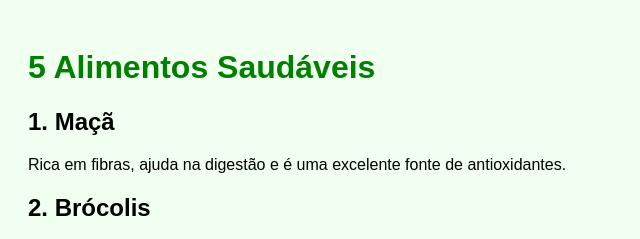
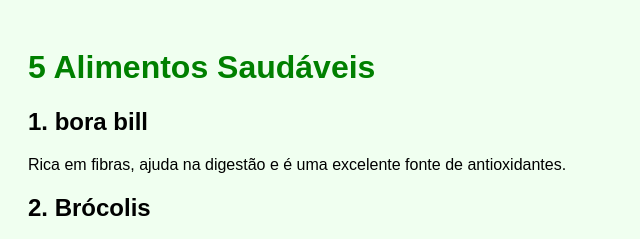
Before and after one commit to luiz5111929/pc-Luiz-alimentos, a plain HTML site: page index.html in a window 1280 px wide. Shown: the top 239 px of the page, 0-640 px from the left. Drawn offline with Linux system fonts and the light colour scheme.

Commit message:
clonagem da progamação

```diff
--- a/index.html
+++ b/index.html
@@ -22,7 +22,7 @@
   <h1>5 Alimentos Saudáveis</h1>
 
   <div class="alimento">
-    <h2>1. Maçã</h2>
+    <h2>1. bora bill</h2>
     <p>Rica em fibras, ajuda na digestão e é uma excelente fonte de antioxidantes.</p>
   </div>
 
```
